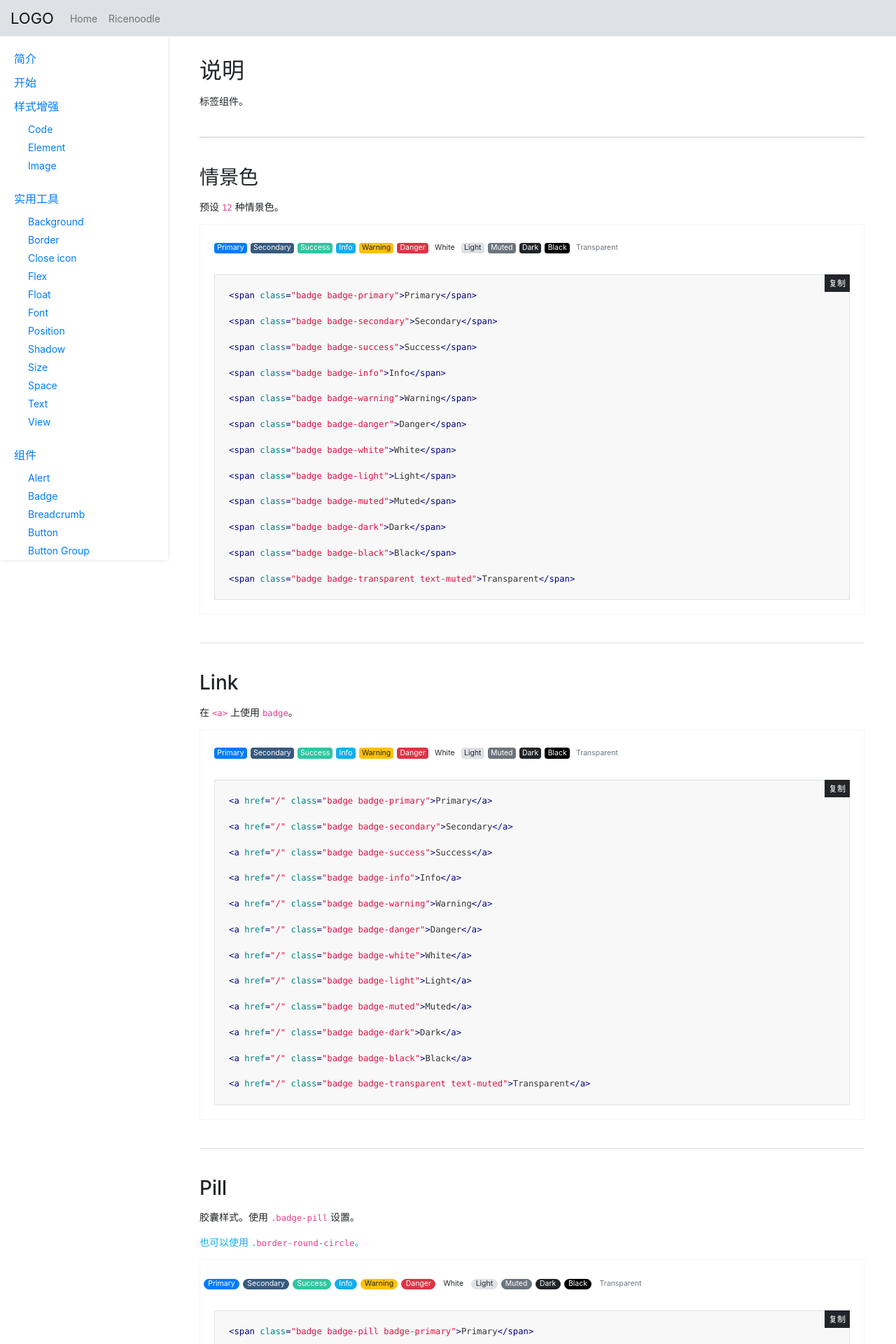
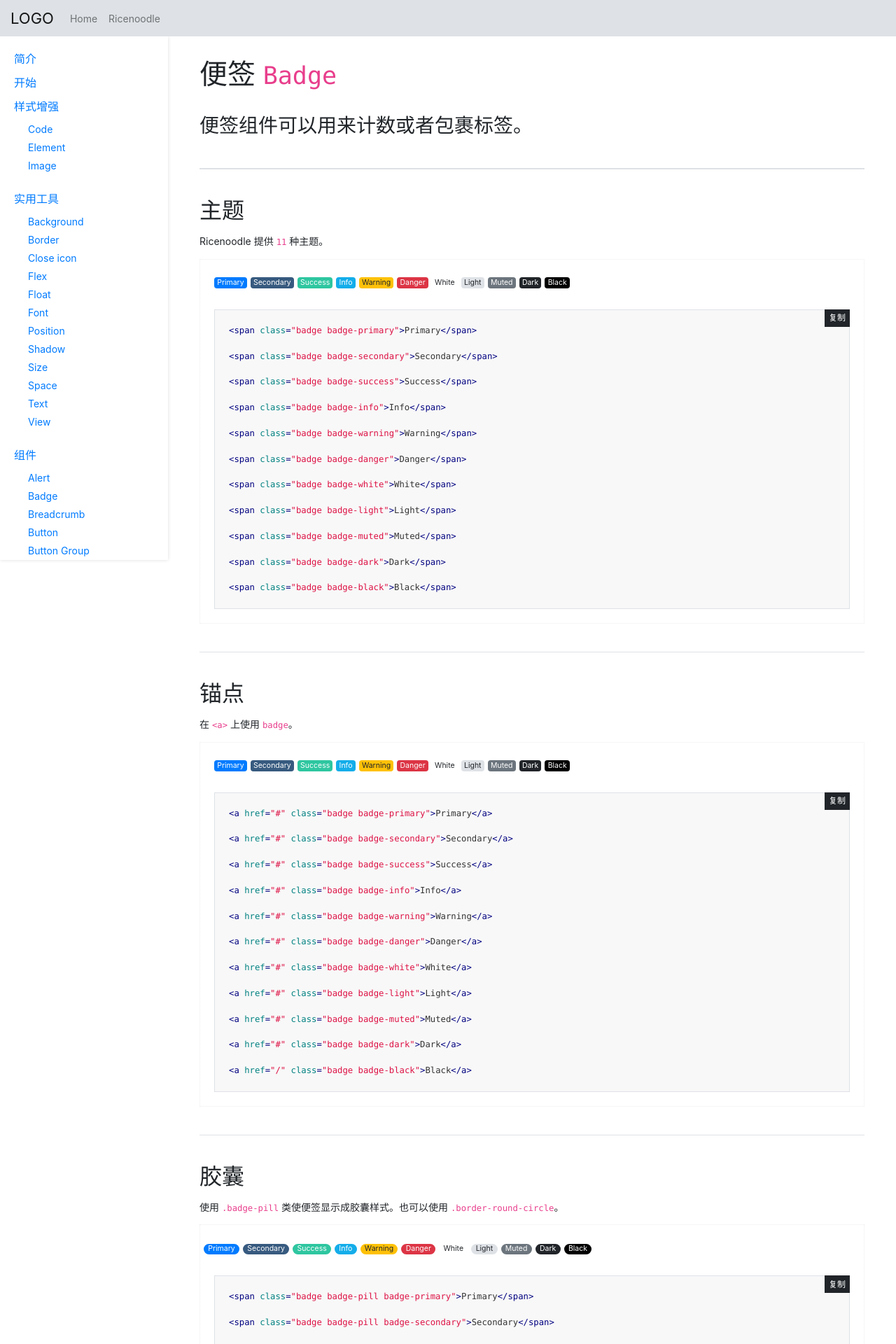
Before and after one commit to yayocn/yayocn-web, a React app: page /ricenoodle/components/badge in a window 1280 px wide. Shown: the top 1920 px of the page at 70% size. Built offline with nearby package versions, Linux system fonts and the light colour scheme.

Commit message:
improve badge

```diff
--- a/src/view/ricenoodle/components/Alert.js
+++ b/src/view/ricenoodle/components/Alert.js
@@ -9,7 +9,7 @@ import style from '../style.scss';
 const ANCHOR = 'javascript:;';
 
 const ALERT = {
-  situation: [
+  theme: [
     { title: 'Primary', key: '', subTitle: '', className: 'alert alert-primary', },
     { title: 'Secondary', key: '', subTitle: '', className: 'alert alert-secondary', },
     { title: 'Success', key: '', subTitle: '', className: 'alert alert-success', },
@@ -181,7 +181,7 @@ export default class Alert extends Component {
                 <div className={classnames(common['example-view'])}>
                   <div className="row">
                     {
-                      ALERT.situation.map((item, index) => {
+                      ALERT.theme.map((item, index) => {
                         return (
                           <div className="col-lg-6 col-12" key={index} >
                             <div className={classnames(item.className, style['alert-feature'])}>
@@ -196,7 +196,7 @@ export default class Alert extends Component {
                 <div className={classnames(common['example-code'])}>
                   <Highlight>
                     {
-                      this.createCode('situation')
+                      this.createCode('theme')
                     }
                   </Highlight>
                 </div>
--- a/src/view/ricenoodle/components/Badge.js
+++ b/src/view/ricenoodle/components/Badge.js
@@ -5,8 +5,10 @@ import classnames from 'classnames';
 import common from '../../../../public/scss/common.scss'
 import style from '../style.scss';
 
+// eslint-disable-next-line
+const ANCHOR = 'javascript:;';
 const BADGE = {
-  situation: [
+  theme: [
     { title: 'Primary', key: '', subTitle: '', className: 'badge badge-primary', },
     { title: 'Secondary', key: '', subTitle: '', className: 'badge badge-secondary', },
     { title: 'Success', key: '', subTitle: '', className: 'badge badge-success', },
@@ -18,7 +20,6 @@ const BADGE = {
     { title: 'Muted', key: '', subTitle: '', className: 'badge badge-muted', },
     { title: 'Dark', key: '', subTitle: '', className: 'badge badge-dark', },
     { title: 'Black', key: '', subTitle: '', className: 'badge badge-black', },
-    { title: 'Transparent', key: '', subTitle: '', className: 'badge badge-transparent text-muted', },
   ],
   link: [
     { title: 'Primary', key: '', subTitle: '', className: 'badge badge-primary', },
@@ -32,7 +33,6 @@ const BADGE = {
     { title: 'Muted', key: '', subTitle: '', className: 'badge badge-muted', },
     { title: 'Dark', key: '', subTitle: '', className: 'badge badge-dark', },
     { title: 'Black', key: '', subTitle: '', className: 'badge badge-black', },
-    { title: 'Transparent', key: '', subTitle: '', className: 'badge badge-transparent text-muted', },
   ],
   pill: [
     { title: 'Primary', key: '', subTitle: '', className: 'badge badge-pill badge-primary', },
@@ -46,7 +46,6 @@ const BADGE = {
     { title: 'Muted', key: '', subTitle: '', className: 'badge badge-pill badge-muted', },
     { title: 'Dark', key: '', subTitle: '', className: 'badge badge-pill badge-dark', },
     { title: 'Black', key: '', subTitle: '', className: 'badge badge-pill badge-black', },
-    { title: 'Transparent', key: '', subTitle: '', className: 'badge badge-pill badge-transparent text-muted', },
   ],
 };
 
@@ -75,7 +74,7 @@ export default class Badge extends Component {
     const len = data.length;
     data.forEach((item, index) => {
       if (index !== len - 1) {
-        code += `<a href="/" class="${item.className}">${item.title}</a>
+        code += `<a href="#" class="${item.className}">${item.title}</a>
 
 `;
       } else {
@@ -89,13 +88,13 @@ export default class Badge extends Component {
   render () {
     return (
       <PageWrapper>
-        <h2>说明</h2>
-        <p>标签组件。</p>
+        <h1>便签 <code>Badge</code></h1>
+        <p className="font-2x font-100">便签组件可以用来计数或者包裹标签。</p>
 
         <div className="divider divider-bold divider-lg"></div>
 
-        <h3>情景色</h3>
-        <p>预设 <code>12</code> 种情景色。</p>
+        <h2>主题</h2>
+        <p>Ricenoodle 提供 <code>11</code> 种主题。</p>
         <div className={classnames(style['util-badge'])}>
           <div className="row">
             <div className="col-12">
@@ -104,7 +103,7 @@ export default class Badge extends Component {
                   <div className="row">
                     <div className="col-12">
                       {
-                        BADGE.situation.map((item, index) => {
+                        BADGE.theme.map((item, index) => {
                           return (
                             <div className="block-inline mb-10 mr-5" key={index} >
                               <span className={classnames(item.className, style['badge-feature'])}>
@@ -120,7 +119,7 @@ export default class Badge extends Component {
                 <div className={classnames(common['example-code'])}>
                   <Highlight>
                     {
-                      this.createCode('situation')
+                      this.createCode('theme')
                     }
                   </Highlight>
                 </div>
@@ -130,7 +129,7 @@ export default class Badge extends Component {
         </div>
 
         <div className="divider divider-lg"></div>
-        <h3>Link</h3>
+        <h2>锚点</h2>
         <p>在 <code>&lt;a&gt;</code> 上使用 <code>badge</code>。</p>
         <div className={classnames(style['util-badge'])}>
           <div className="row">
@@ -143,7 +142,7 @@ export default class Badge extends Component {
                         BADGE.link.map((item, index) => {
                           return (
                             <div className="block-inline mb-10 mr-5" key={index}>
-                              <a href="" className={classnames(item.className, style['badge-feature'])}>
+                              <a href={ANCHOR} className={classnames(item.className, style['badge-feature'])}>
                                 {item.title}
                               </a>
                             </div>
@@ -166,9 +165,8 @@ export default class Badge extends Component {
         </div>
 
         <div className="divider divider-lg"></div>
-        <h3>Pill</h3>
-        <p>胶囊样式。使用 <code>.badge-pill</code> 设置。</p>
-        <p className="text-info">也可以使用 <code>.border-round-circle</code>。</p>
+        <h2>胶囊</h2>
+        <p>使用 <code>.badge-pill</code> 类使便签显示成胶囊样式。也可以使用 <code>.border-round-circle</code>。</p>
 
         <div className={classnames(style['util-badge'])}>
           <div className="row">
```
